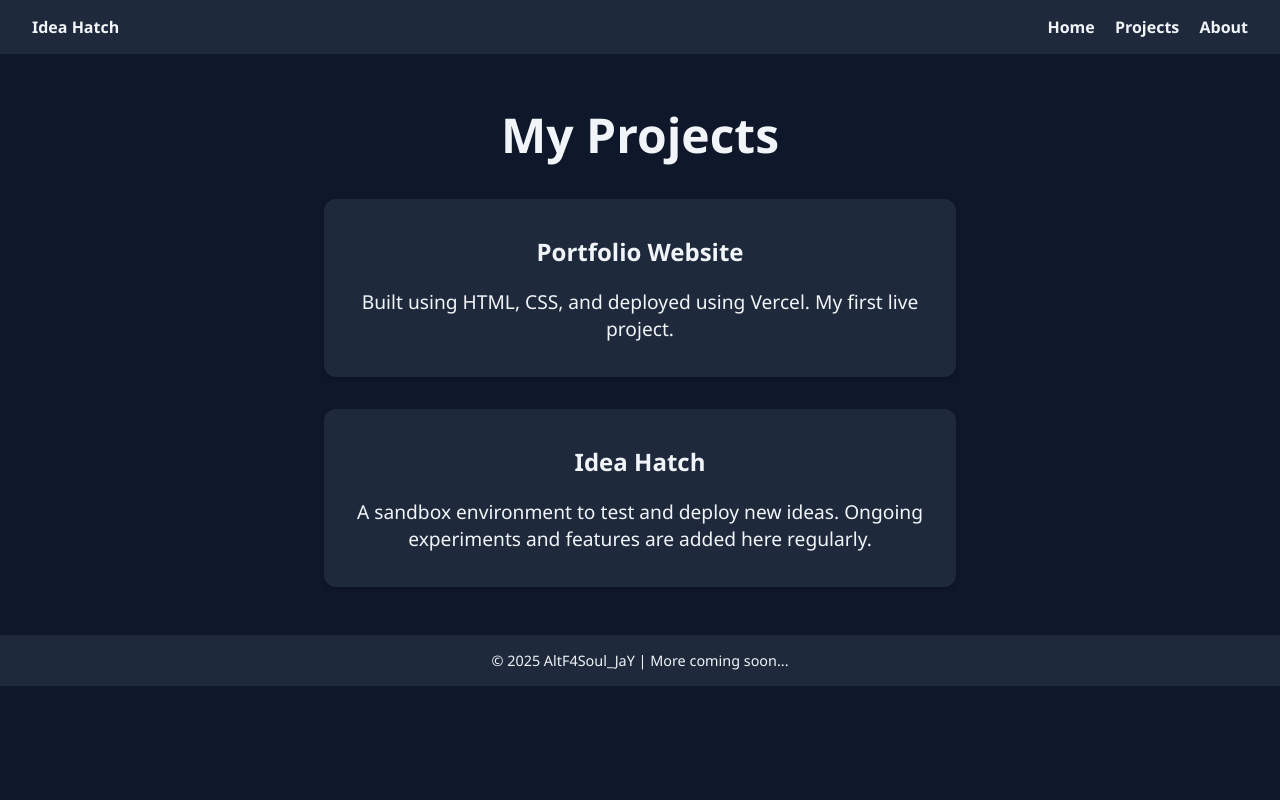
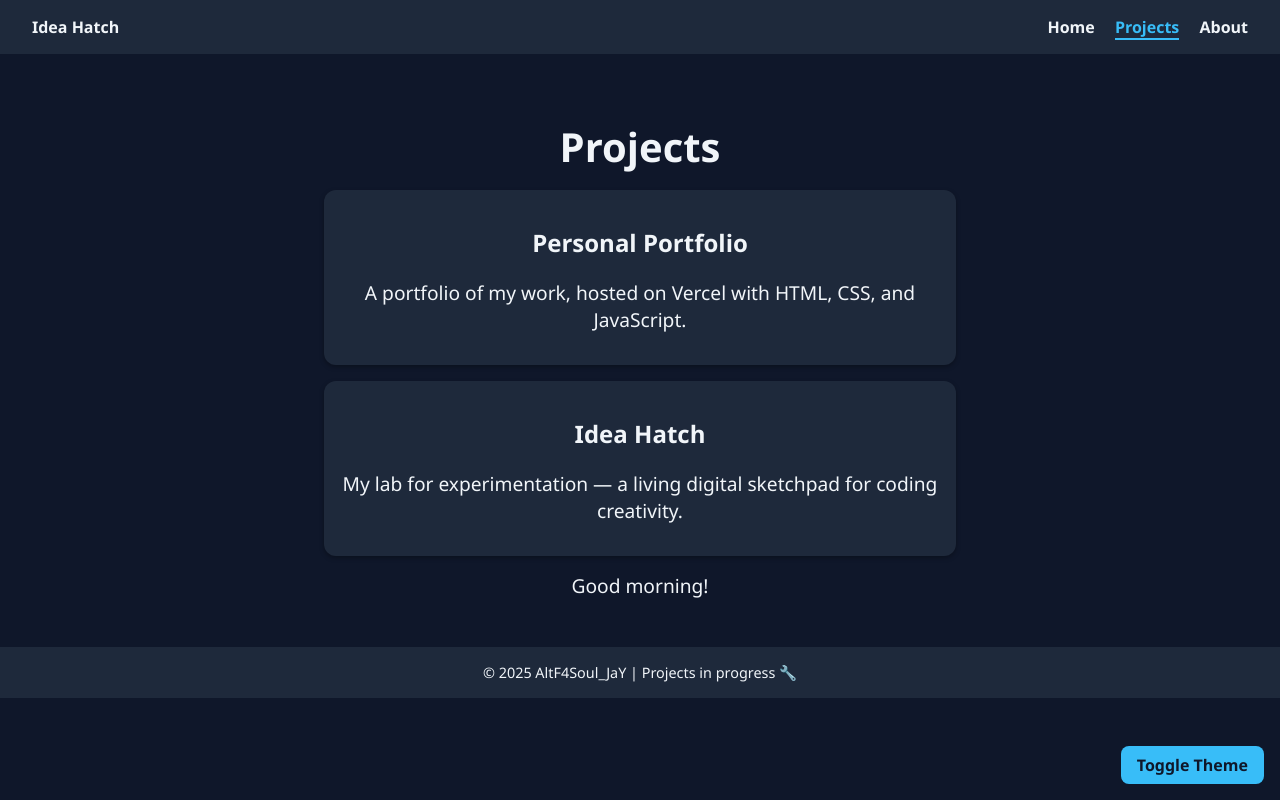
Before and after one commit to AltF4Soul-JaY/Idea-Hatch, a plain HTML site: page projects.html in a window 1280 px wide. Drawn offline with Linux system fonts and the light colour scheme.

Commit message:
Rebuilt all pages with JavaScript enhancements and theme toggle

```diff
--- a/projects.html
+++ b/projects.html
@@ -5,33 +5,37 @@
   <meta name="viewport" content="width=device-width, initial-scale=1.0" />
   <title>Projects | AltF4Soul_JaY</title>
   <link rel="stylesheet" href="style/style.css" />
+  <script defer src="scripts/main.js"></script>
 </head>
 <body>
 
   <header>
     <div class="logo"><strong>Idea Hatch</strong></div>
     <nav>
-      <a href="index.html">Home</a>
-      <a href="projects.html">Projects</a>
-      <a href="about.html">About</a>
+      <a href="#" onclick="goTo('index.html')">Home</a>
+      <a href="#" onclick="goTo('projects.html')">Projects</a>
+      <a href="#" onclick="goTo('about.html')">About</a>
     </nav>
   </header>
 
   <section class="hero">
-    <h1>My Projects</h1>
+    <h1>Projects</h1>
     <div class="project-card">
-      <h2>Portfolio Website</h2>
-      <p>Built using HTML, CSS, and deployed using Vercel. My first live project.</p>
+      <h2>Personal Portfolio</h2>
+      <p>A portfolio of my work, hosted on Vercel with HTML, CSS, and JavaScript.</p>
     </div>
     <div class="project-card">
       <h2>Idea Hatch</h2>
-      <p>A sandbox environment to test and deploy new ideas. Ongoing experiments and features are added here regularly.</p>
+      <p>My lab for experimentation — a living digital sketchpad for coding creativity.</p>
     </div>
+    <div id="greeting" class="greeting"></div>
   </section>
 
   <footer>
-    © 2025 AltF4Soul_JaY | More coming soon...
+    © <span id="year"></span> AltF4Soul_JaY | Projects in progress 🔧
   </footer>
+
+  <div class="theme-toggle" onclick="toggleTheme()">Toggle Theme</div>
 
 </body>
 </html>
--- /dev/null
+++ b/scripts/main.js
@@ -0,0 +1,49 @@
+// Navigate to a page
+function goTo(page) {
+  window.location.href = page;
+}
+
+// Highlight active nav link
+function highlightActiveLink() {
+  const current = location.pathname.split("/").pop();
+  document.querySelectorAll("nav a").forEach(link => {
+    const target = link.getAttribute("onclick")?.match(/'(.+)'/);
+    if (target && target[1] === current) {
+      link.classList.add("active");
+    }
+  });
+}
+
+// Auto year
+function setCurrentYear() {
+  const span = document.getElementById("year");
+  if (span) span.textContent = new Date().getFullYear();
+}
+
+// Time greeting
+function showGreeting() {
+  const greet = document.getElementById("greeting");
+  if (!greet) return;
+  const h = new Date().getHours();
+  greet.textContent = h < 12 ? "Good morning!" : h < 18 ? "Good afternoon!" : "Good evening!";
+}
+
+// Toggle theme
+function toggleTheme() {
+  document.body.classList.toggle("light");
+  localStorage.setItem("theme", document.body.classList.contains("light") ? "light" : "dark");
+}
+
+// Load theme
+function loadTheme() {
+  if (localStorage.getItem("theme") === "light") {
+    document.body.classList.add("light");
+  }
+}
+
+document.addEventListener("DOMContentLoaded", () => {
+  highlightActiveLink();
+  setCurrentYear();
+  showGreeting();
+  loadTheme();
+});
--- a/style/style.css
+++ b/style/style.css
@@ -1,4 +1,3 @@
-/* Base */
 body {
   margin: 0;
   font-family: 'Segoe UI', sans-serif;
@@ -6,7 +5,6 @@ body {
   color: #f1f5f9;
 }
 
-/* Header */
 header {
   background: #1e293b;
   padding: 1rem 2rem;
@@ -19,54 +17,84 @@ nav a {
   margin-left: 1rem;
   text-decoration: none;
   font-weight: bold;
+  transition: color 0.3s;
 }
 nav a:hover {
-  text-decoration: underline;
+  color: #38bdf8;
+}
+nav a.active {
+  color: #38bdf8;
+  border-bottom: 2px solid #38bdf8;
 }
 
-/* Hero Section */
 .hero {
-  display: flex;
-  flex-direction: column;
-  align-items: center;
+  text-align: center;
   padding: 2rem 1rem;
-  text-align: center;
 }
 .hero h1 {
-  font-size: 3rem;
-  margin: 1rem 0;
+  font-size: 2.5rem;
+  margin-bottom: 1rem;
 }
-.hero p {
+.hero p, .greeting {
   font-size: 1.2rem;
-  max-width: 600px;
+  max-width: 700px;
+  margin: 1rem auto;
 }
 
-/* About */
 .about-bio {
   font-size: 1.1rem;
   max-width: 600px;
+  margin: 0 auto;
+  padding: 1rem;
   line-height: 1.6;
 }
 
-/* Projects */
 .project-card {
   background: #1e293b;
   border-radius: 12px;
   padding: 1rem;
   margin: 1rem auto;
   max-width: 600px;
-  box-shadow: 0 2px 5px rgba(0,0,0,0.2);
-  transition: 0.3s;
+  box-shadow: 0 2px 5px rgba(0, 0, 0, 0.3);
+  transition: 0.3s ease;
 }
 .project-card:hover {
   transform: scale(1.02);
-  background: #334155;
+  background-color: #334155;
 }
 
-/* Footer */
 footer {
   text-align: center;
   padding: 1rem;
   background: #1e293b;
   font-size: 0.9rem;
 }
+
+/* Light theme toggle */
+body.light {
+  background-color: #f8fafc;
+  color: #0f172a;
+}
+body.light header, body.light footer {
+  background-color: #e2e8f0;
+}
+body.light nav a {
+  color: #0f172a;
+}
+body.light nav a.active {
+  color: #0ea5e9;
+  border-bottom-color: #0ea5e9;
+}
+
+/* Toggle button */
+.theme-toggle {
+  position: fixed;
+  bottom: 1rem;
+  right: 1rem;
+  background: #38bdf8;
+  color: #0f172a;
+  padding: 0.5rem 1rem;
+  border-radius: 8px;
+  cursor: pointer;
+  font-weight: bold;
+}
```
Also changed, not shown: about.html (+9 -5 lines), index.html (+11 -7 lines), README.md.
